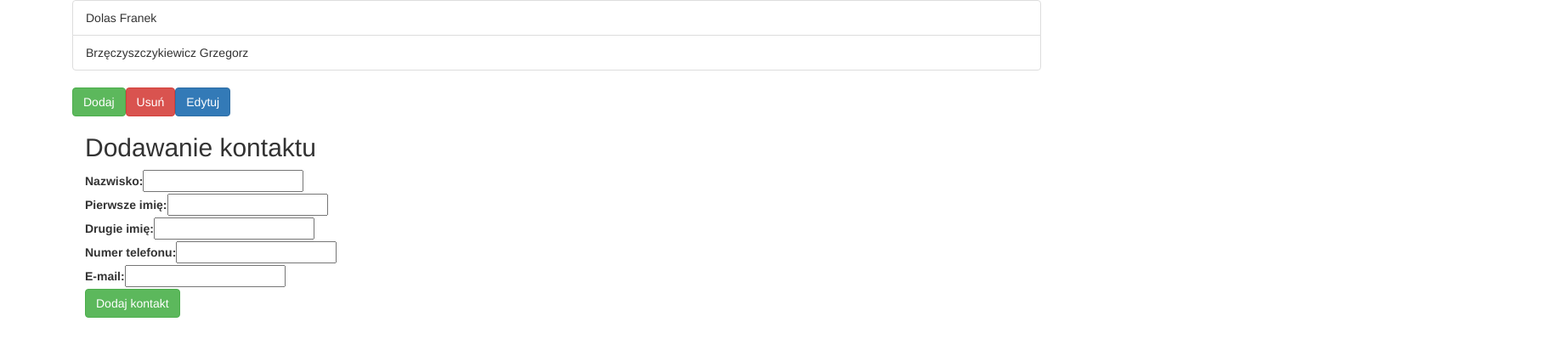
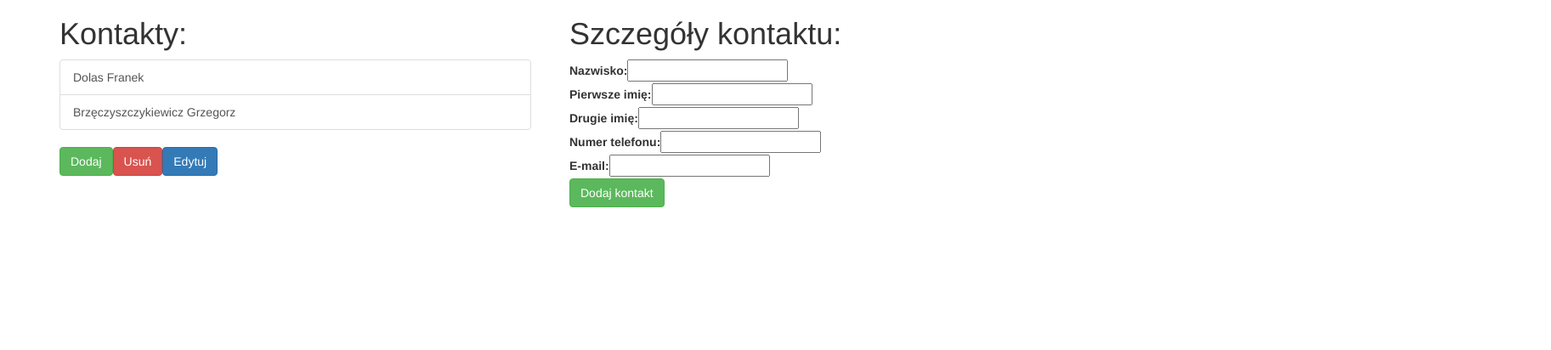
Before and after one commit to jurek2006/myAngularAddressBook, an Angular app: page / in a window 1280 px wide. Shown: the top 412 px of the page at 85% size, 1825 px wide, since content can reach past the window. Built offline with nearby package versions, Linux system fonts and the light colour scheme.

Commit message:
Drobne uporządkowanie

```diff
--- a/src/app/app.component.html
+++ b/src/app/app.component.html
@@ -1,5 +1,12 @@
 <div class="container">
 	<div class="row">
-		<div class="col-xs-12"><app-contact-list></app-contact-list></div>
+		<div class="col-xs-6">
+			<app-contact-list></app-contact-list>
+		</div>
+		<div class="col-xs-6">
+			<!-- w app-contact-display powiązanie przypisanie reakcji onKontaktDodany na wyemitowanie zdarzenia kontaktDodany -->
+			<app-contact-display (kontaktDodany)="onKontaktDodany($event)">
+			</app-contact-display>
+		</div>
 	</div>
 </div>
--- a/src/app/contact-display/contact-display.component.html
+++ b/src/app/contact-display/contact-display.component.html
@@ -1,7 +1,7 @@
 <div class="container">
 	<div class="row">
 		<div class="col-xs-12">
-			<h2>Dodawanie kontaktu</h2>
+			<h1>Szczegóły kontaktu:</h1>
 			<!-- użycie lokalnych referencji -->
 			<label>Nazwisko:</label>
 			<input type="text" name="nazwisko" #nazwisko><br>
--- a/src/app/contact-edit/contact-edit.component.html
+++ b/src/app/contact-edit/contact-edit.component.html
@@ -1,3 +1,19 @@
-<p>
-  contact-edit works!
-</p>
+<div class="container">
+	<div class="row">
+		<div class="col-xs-12">
+			<h1>Dodawanie kontaktu</h1>
+			<!-- użycie lokalnych referencji -->
+			<label>Nazwisko:</label>
+			<input type="text" name="nazwisko" #nazwisko><br>
+			<label>Pierwsze imię:</label>
+			<input type="text" name="imie" #imie><br>
+			<label>Drugie imię:</label>
+			<input type="text" name="drugieImie" #drugieImie><br>
+			<label>Numer telefonu:</label>
+			<input type="text" name="nrTelefonu" #nrTelefonu><br>
+			<label>E-mail:</label>
+			<input type="text" name="email" #email><br>
+			<button class="btn btn-success" (click)="onDodajKontakt(nazwisko, imie, drugieImie, nrTelefonu, email)">Dodaj kontakt</button>
+		</div>
+	</div>
+</div>
--- a/src/app/contact-list/contact-list.component.html
+++ b/src/app/contact-list/contact-list.component.html
@@ -1,28 +1,23 @@
 <!-- Lista kontaktów -->
 <!-- <app-contact-element></app-contact-element> -->
 
-<div class="container">
 	<div class="row">
 		<div class="col-xs-12">
+			<h1>Kontakty:</h1>
 			<ul class="list-group">
-				<li class="list-group-item"
+				<a class="list-group-item"
+					style="cursor: pointer"
 					*ngFor = "let contact of contacts"
 				>
 					{{ contact.nazwisko }} {{ contact.imie }}
-				</li>
+				</a>
 			</ul>
-		</div>
-		<div class="col-xs-12">
+			<div>
 				<!-- Przyciski zarządzania listą -->
 				<button class="btn btn-success" 	(click)="onDodaj()" 	>Dodaj</button>
 				<button class="btn btn-danger" 		(click)="onUsun()" 		>Usuń</button>
 				<button class="btn btn-primary"		(click)="onEdytuj()"	>Edytuj</button>
 			</div>
-		<div class="col-xs-12">
-			<!-- w app-contact-display powiązanie przypisanie reakcji onKontaktDodany na wyemitowanie zdarzenia kontaktDodany -->
-			<app-contact-display (kontaktDodany)="onKontaktDodany($event)">
-			</app-contact-display>
-		</div>
 		</div>
 
 
```
Lines whose indentation alone changed are shown as unchanged.
